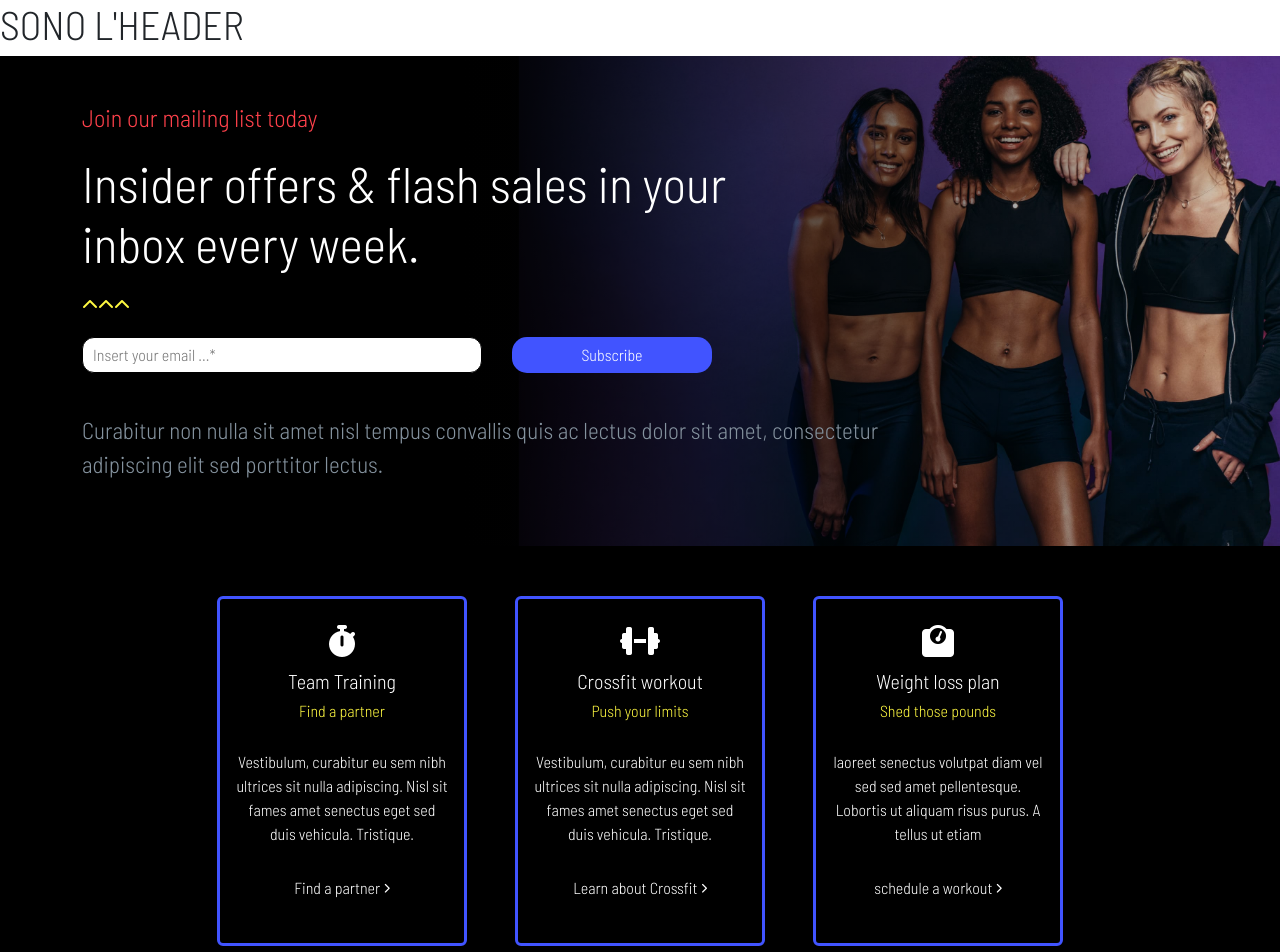
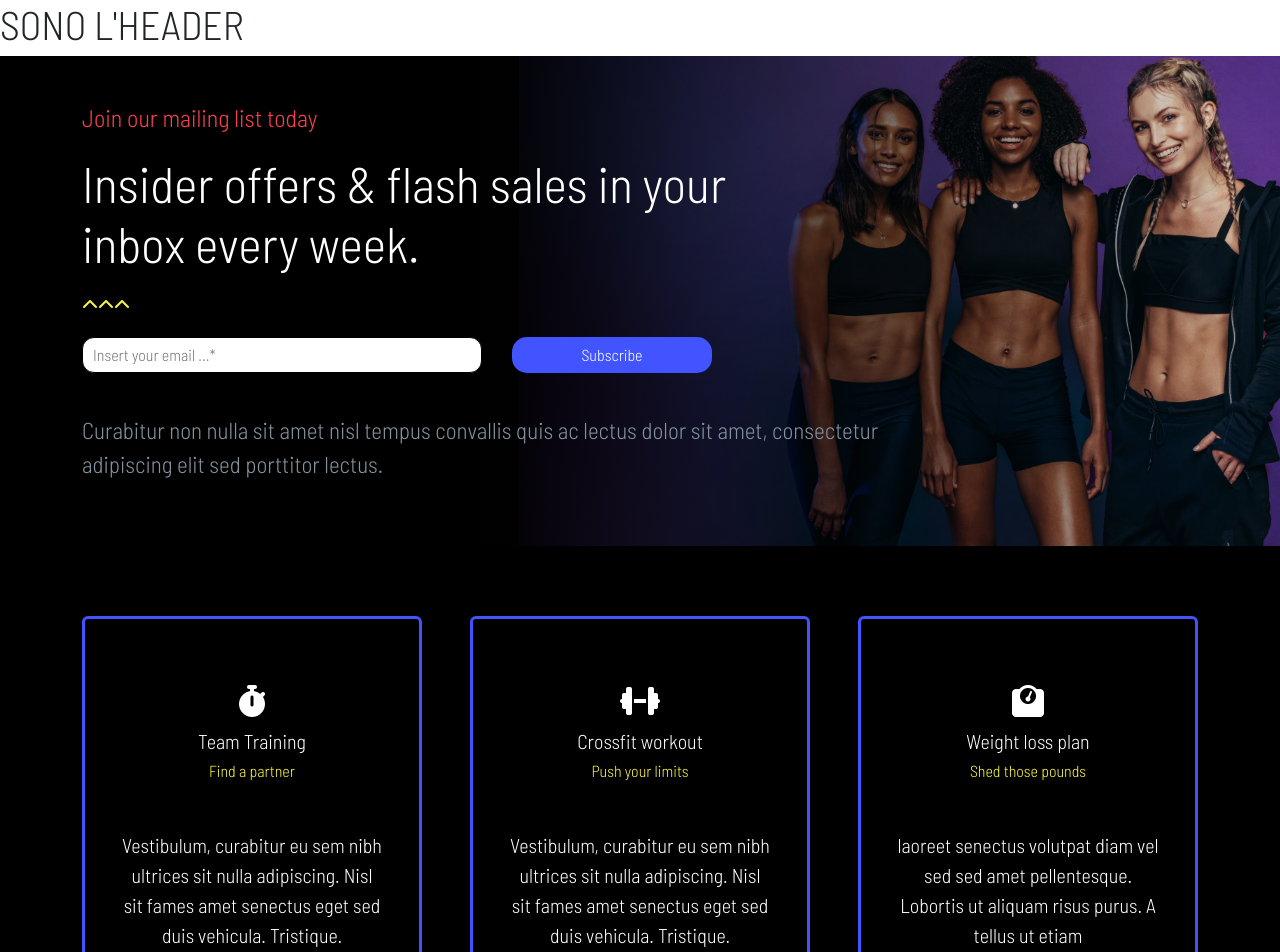
Before and after one commit to emilianogastaldo/proj-html-vuejs, a Vue app: page / in a window 1280 px wide. Shown: the top 952 px of the page. Built offline with nearby package versions, Linux system fonts and the light colour scheme.

Commit message:
fixing style

```diff
--- a/src/components/main/SubscribePlan.vue
+++ b/src/components/main/SubscribePlan.vue
@@ -27,7 +27,7 @@ export default {
 <style lang="scss" scoped>
 #subscribe-plan {
     background-color: black;
-    min-height: 500px;
+    min-height: 600px;
 }
 
 a {
--- a/src/components/main/SubscribePlanCard.vue
+++ b/src/components/main/SubscribePlanCard.vue
@@ -32,10 +32,10 @@ export default {
 .card {
     background-color: black;
     border: solid 3px #4154FF;
-    min-height: 350px;
-    max-width: 250px;
+    min-height: 450px;
+    max-width: 350px;
     cursor: pointer;
-    margin-top: 50px;
+    margin-top: 70px;
 }
 
 .card:hover {
@@ -45,7 +45,7 @@ export default {
 
 .icona {
     color: white;
-    margin-top: 30px;
+    margin-top: 70px;
 }
 
 
@@ -60,6 +60,8 @@ h6 {
 p {
     color: white;
     margin: 30px 0;
+    padding: 20px;
+    font-size: 20px;
 }
 
 a {
```
